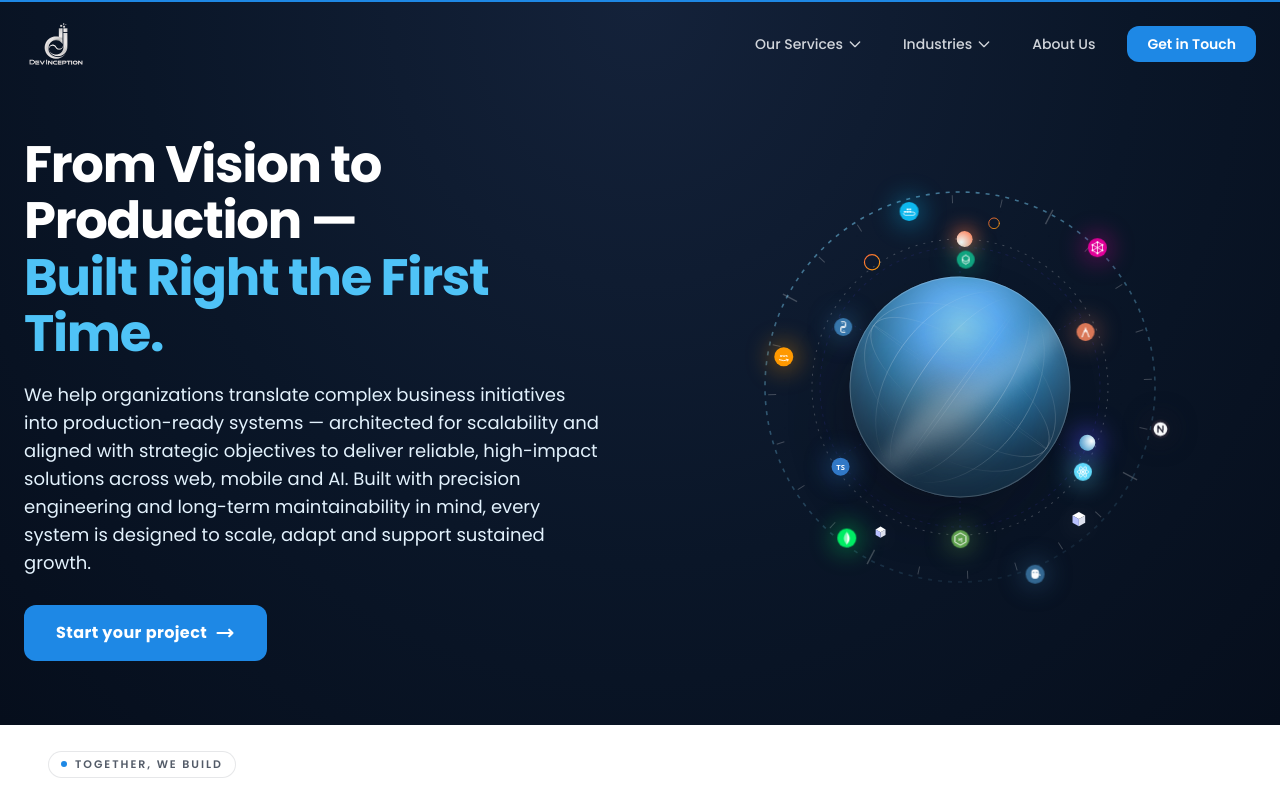
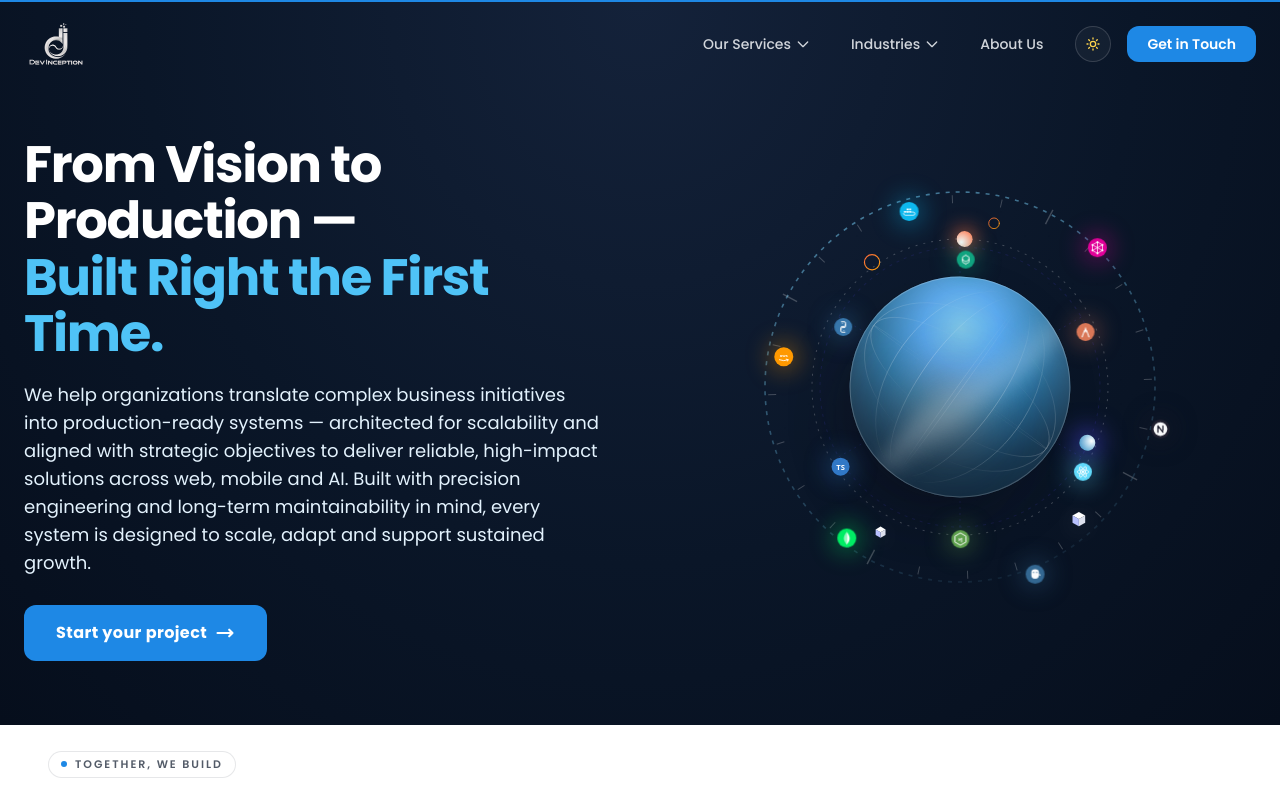
Before and after one commit to devnovatech/Devin-AI, a Next.js app: page / in a window 1280 px wide. Shown: the top 789 px of the page. Built offline with nearby package versions, Linux system fonts and the light colour scheme.

Commit message:
uncommented the theme button

```diff
--- a/src/components/Footer.tsx
+++ b/src/components/Footer.tsx
@@ -123,7 +123,7 @@ export default function Footer() {
                 : "text-white hover:text-neon-blue"
                 } transition-colors`}
             >
-              hello@devinception.com <ArrowRight size={18} />
+              HR@devinception.com <ArrowRight size={18} />
             </Link>
 
             {/* FIX: Consistent paragraph size in both themes */}
--- a/src/components/Navbar.tsx
+++ b/src/components/Navbar.tsx
@@ -343,7 +343,7 @@ export default function Navbar() {
               );
             })}
 
-            {/* <ThemeToggle className="ml-2" /> */}
+            <ThemeToggle className="ml-2" />
 
             <Link
               href="/contact"
```
